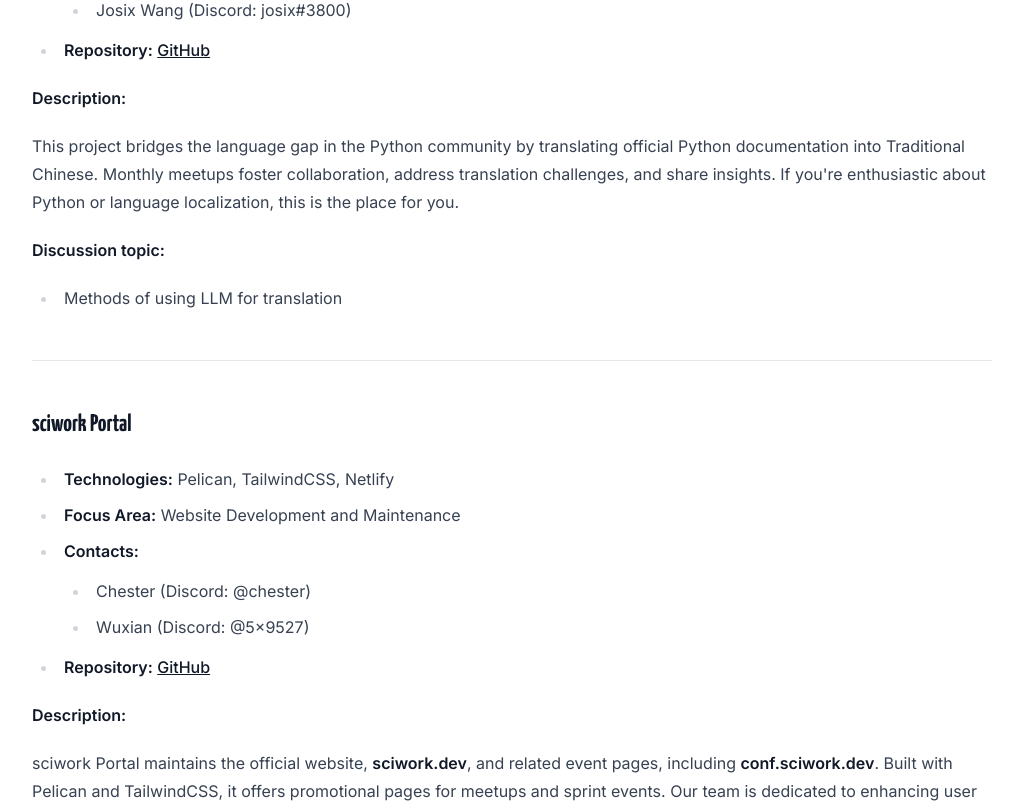
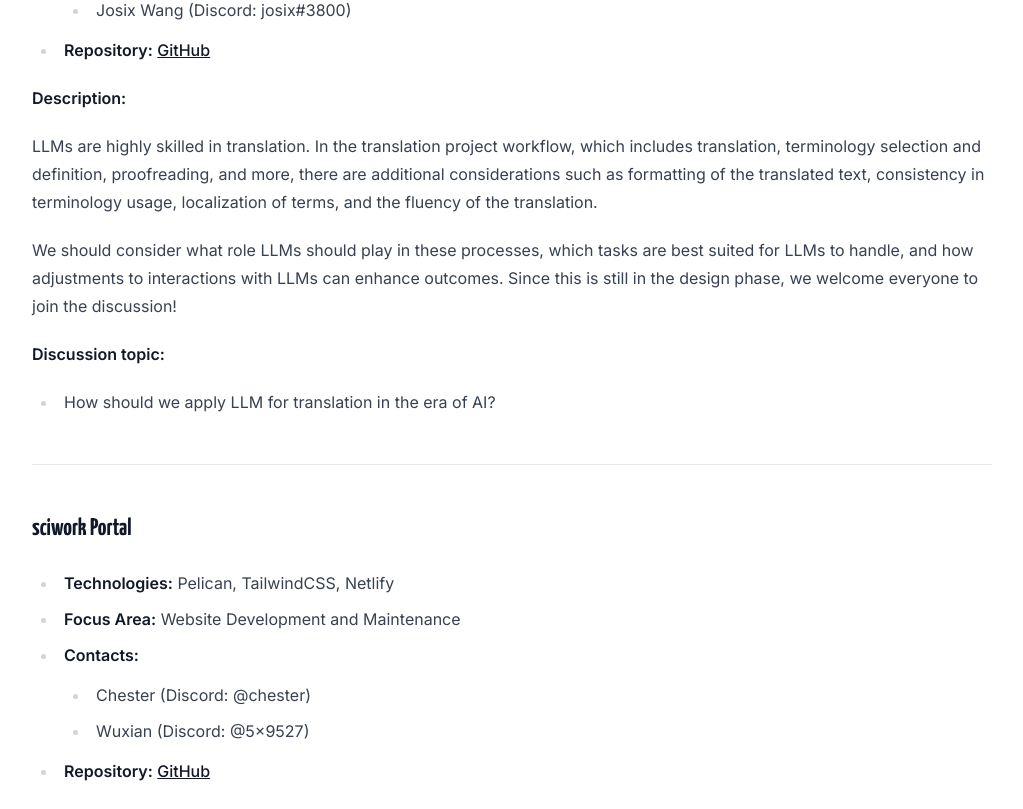
Before and after one commit to sciwork/swconf2024, a Next.js app: page /projects in a window 1280 px wide. Shown: the part 1931-2740 px from the top of the page, without its empty margins (128-1151 px from the left). Built offline with nearby package versions, Linux system fonts and the light colour scheme.

Commit message:
feat(project): update project description of pydoc-zhtw and add a new one

```diff
--- a/contents/projects.mdx
+++ b/contents/projects.mdx
@@ -43,11 +43,13 @@
 
 **Description:**
 
-This project bridges the language gap in the Python community by translating official Python documentation into Traditional Chinese. Monthly meetups foster collaboration, address translation challenges, and share insights. If you're enthusiastic about Python or language localization, this is the place for you.
+LLMs are highly skilled in translation. In the translation project workflow, which includes translation, terminology selection and definition, proofreading, and more, there are additional considerations such as formatting of the translated text, consistency in terminology usage, localization of terms, and the fluency of the translation.
+
+We should consider what role LLMs should play in these processes, which tasks are best suited for LLMs to handle, and how adjustments to interactions with LLMs can enhance outcomes. Since this is still in the design phase, we welcome everyone to join the discussion!
 
 **Discussion topic:**
 
-- Methods of using LLM for translation
+- How should we apply LLM for translation in the era of AI?
 
 ---
 
@@ -127,4 +129,14 @@
 
 ---
 
+<a name="regloss-hiodosiao-offline-tea-gathering"></a>
+## **ReGLOSS hiodosiao Offline Tea Gathering**
+- **Time:** 13:00 - 17:00
+
+**Description:**
+
+To commemorate various milestones achieved by Kaho Aoi, a member of hololive DEV_IS's ReGLOSS, over the past year, including reaching 500,000 subscribers, her 1st anniversary, her 3D debut, and the release of the group’s first album, we are organizing a small offline tea gathering. This event aims to bring fans together to look back on the growth and key moments of Kaho Aoi over the past year, sharing insights and heartfelt memories.
+We warmly welcome all fans who love Kaho Aoi to join this offline gathering!
+---
+
 These projects showcase the power of open source collaboration. Whether you're a developer, designer, or enthusiast, there's a place for you to contribute. Dive in and be part of the innovation!
```
